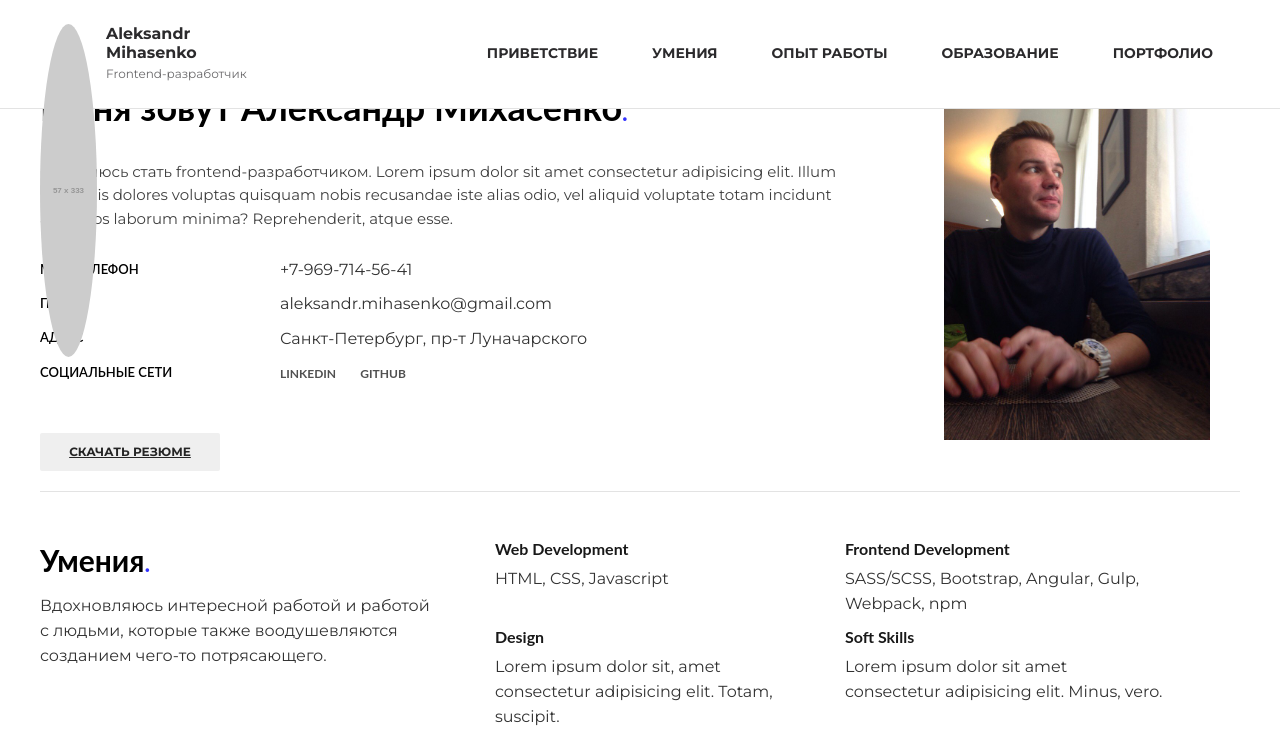
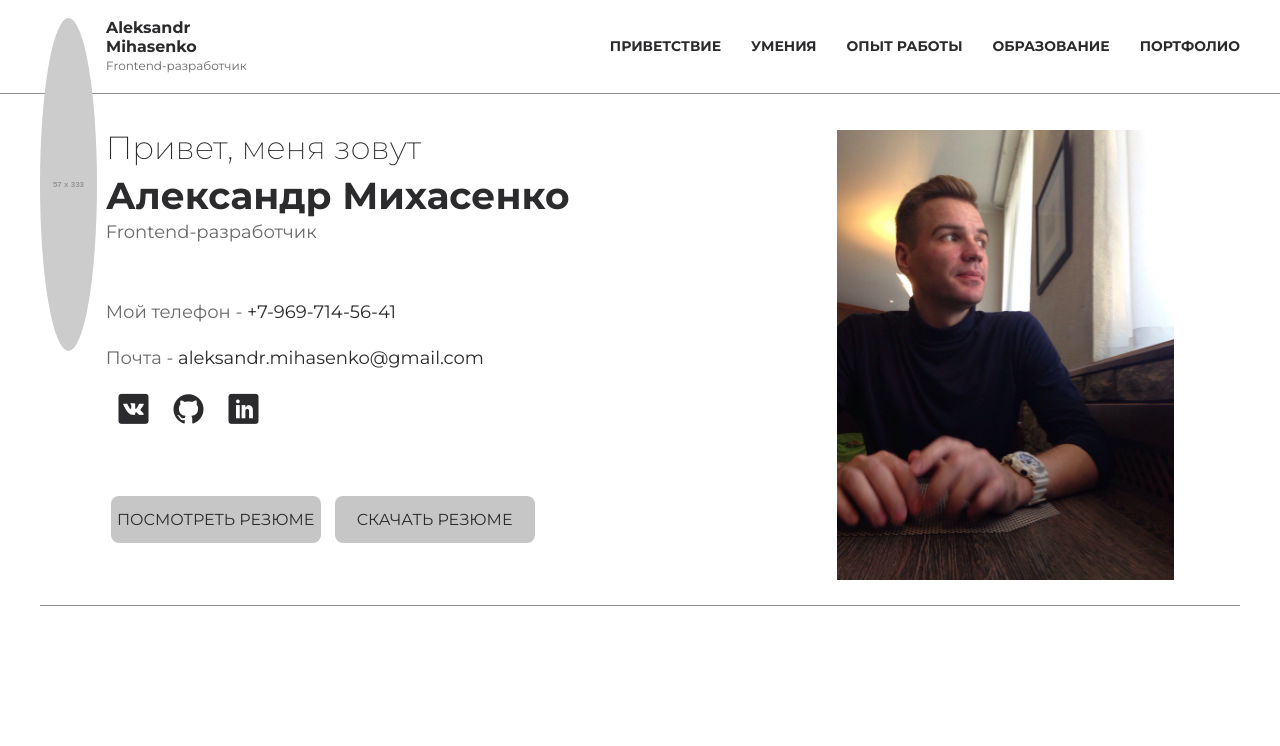
Before and after one commit to AleksandrMihasenko/AleksandrMihasenko.github.io, a plain HTML site: page index.html in a window 1280 px wide. Shown: the top 746 px of the page. Drawn offline with nearby package versions, Linux system fonts and the light colour scheme; placeholder pictures from the web are drawn by us.

Commit message:
change section about me

```diff
--- /dev/null
+++ b/css/fonts.css
@@ -0,0 +1,36 @@
+@font-face {
+  font-family: 'icomoon';
+  src:  url('../fonts/icomoon.eot?vsjhsb');
+  src:  url('../fonts/icomoon.eot?vsjhsb#iefix') format('embedded-opentype'),
+    url('../fonts/icomoon.ttf?vsjhsb') format('truetype'),
+    url('../fonts/icomoon.woff?vsjhsb') format('woff'),
+    url('../fonts/icomoon.svg?vsjhsb#icomoon') format('svg');
+  font-weight: normal;
+  font-style: normal;
+  font-display: block;
+}
+
+[class^="icon-"], [class*=" icon-"] {
+  /* use !important to prevent issues with browser extensions that change fonts */
+  font-family: 'icomoon' !important;
+  speak: never;
+  font-style: normal;
+  font-weight: normal;
+  font-variant: normal;
+  text-transform: none;
+  line-height: 1;
+
+  /* Better Font Rendering =========== */
+  -webkit-font-smoothing: antialiased;
+  -moz-osx-font-smoothing: grayscale;
+}
+
+.icon-vk:before {
+  content: "\ea98";
+}
+.icon-github:before {
+  content: "\eab0";
+}
+.icon-linkedin:before {
+  content: "\eac9";
+}
--- a/index.html
+++ b/index.html
@@ -4,6 +4,7 @@
     <meta charset="UTF-8">
     <meta name="viewport" content="width=device-width, initial-scale=1.0">
     <title>Александр Михасенко</title>
+    <link rel="stylesheet" href="css/fonts.css">
     <link rel="stylesheet" href="https://cdnjs.cloudflare.com/ajax/libs/normalize/8.0.1/normalize.min.css">
     <link rel="stylesheet" href="css/style.css">
 </head>
@@ -38,41 +39,34 @@
 
         <section class="about">
             <div class="container">
+                <div class="about__row">
+                    <div class="about__content">
+                        <h2 class="about__subtitle">Привет, меня зовут </h2>
+                        <h1 class="about__title">Александр Михасенко</h1>
+                        <div class="about__text">Frontend-разработчик</div>
+                        <br> <br>
+                        <div class="about__text">Мой телефон - <a href="tel:79697145641">+7-969-714-56-41</a></div>
+                        <div class="about__text">Почта - <a href="mailto:aleksandr.mihasenko@gmail.com">aleksandr.mihasenko@gmail.com</a></div>
 
-                <div class="about-me" id="about-me">
-                    <div class="about-me__text">
-                        <h1 class="about-me__title title">Меня зовут Александр Михасенко<span class="point"></span></h1>
-                        <div class="about-me__descr">Стремлюсь стать frontend-разработчиком. Lorem ipsum dolor sit amet consectetur adipisicing elit. Illum blanditiis dolores voluptas quisquam nobis recusandae iste alias odio, vel aliquid voluptate totam incidunt amet eos laborum minima? Reprehenderit, atque esse.</div>
-                        <div class="about-me__info">
-                            <div class="about-me__row">
-                                <div class="about-me__column-title">Мой телефон</div>
-                                <div class="about-me__column-text">+7-969-714-56-41</div>
-                            </div>
-                            <p class="about-me__row">
-                                <span class="about-me__column-title">Почта</span>
-                                <span class="about-me__column-text">aleksandr.mihasenko@gmail.com</span>
-                            </p>
-                            <p class="about-me__row">
-                                <span class="about-me__column-title">Адрес</span>
-                                <span class="about-me__column-text">Санкт-Петербург, пр-т Луначарского</span>
-                            </p>
-                            <p class="about-me__row">
-                                <span class="about-me__column-title">Социальные сети</span>
-                                <span class="about-me__column-text">
-                                    <a href="https://www.linkedin.com/in/aleksandr-mihas/" target="_blank">Linkedin</a>
-                                    <a href="https://github.com/AleksandrMihasenko?tab=repositories" target="_blank">Github</a>
-                                </span>
-                            </p>
+                        <div class="social">
+                            <a href="https://vk.com/id2031796" target="_blank class="social__link">
+                                <span class="icon-vk"></span>
+                            </a>
+                            <a href="https://github.com/AleksandrMihasenko?tab=repositories" target="_blank class="social__link">
+                                <span class="icon-github"></span>
+                            </a>
+                            <a href="https://www.linkedin.com/in/aleksandr-mihas/" target="_blank class="social__link">
+                                <span class="icon-linkedin"></span>
+                            </a>
                         </div>
 
-                        <a href="#" class="about-me__btn btn">Скачать резюме</a>
+                        <a href="#" class="btn">Посмотреть резюме</a>
+                        <button type="button" href="#" class="btn">Скачать резюме</button>
                     </div>
 
-                    <div class="about-me__img">
-                        <img src="images/my-photo.jpg" alt="my photo">
-                    </div>
+                    <img class="about__photo" src="images/my-photo.jpg" alt="">
+
                 </div>
-
             </div>
         </section>
 
--- a/scss/style.scss
+++ b/scss/style.scss
@@ -1,8 +1,5 @@
 // fonts
-
-// @import url('https://fonts.googleapis.com/css2?family=Lato:wght@700&family=Roboto:wght@400;700&display=swap');
-// @import url('https://fonts.googleapis.com/css2?family=Lato:wght@700&family=Roboto:wght@400;700&display=swap');
-@import url('https://fonts.googleapis.com/css2?family=Montserrat:ital,wght@0,300;0,400;0,700;1,300&display=swap');
+@import url('https://fonts.googleapis.com/css2?family=Montserrat:ital,wght@0,200;0,300;0,400;0,700;1,300&display=swap');
 
 @import 'variables/colors';
 
@@ -13,8 +10,7 @@ html {
 body {
     font-family: 'Montserrat', sans-serif;
     font-size: 1rem;
-    line-height: 1.56;
-    background-color: #fff;
+    background-color: $white;
 
 }
 
@@ -25,31 +21,25 @@ body {
     margin: 0 auto;
 }
 
-.point::after {
-    content: '.';
-    color: #3333ff;
-    font-size: 24px;
-}
-
-.title {
-    font-size: 30px;
-    font-weight: 700;
-    font-family: 'Lato', sans-serif;
-}
-
 .btn {
     display: inline-block;
-    background-color: #efefef;
-    color: #252525;
-    font-size: 12px;
+    vertical-align: top;
+    background-color: rgba($grey-light, .5);
+    color: $black;
+    font-size: 1.06rem;
     text-transform: uppercase;
-    font-weight: 700;
-    width: 170px;
-    padding: 10px 5px 10px 5px;
+    text-decoration: none;
+    font-family: inherit;
+    font-weight: normal;
+    line-height: 1.1;
+    width: 200px;
+    padding: 15px 5px 15px 5px;
+    margin: 0 5px 50px 5px;
     text-align: center;
     border: none;
-    border-radius: 2px;
+    border-radius: 8px;
     transition: 0.3s all ease-in-out;
+    cursor: pointer;
 
     &:hover {
         box-shadow: 10px 10px 21px -8px rgba(0, 0, 0, 0.8);
@@ -62,48 +52,13 @@ body {
     background-color: #fff;
     width: 100%;
     z-index: 5;
-    min-height: 50px;
-    border-bottom: 1px solid #e3e3e3;
+    border-bottom: 1px solid $grey-light;
 
     &__row {
         display: flex;
         justify-content: space-between;
         align-items: center;
     }
-
-    // &__navigation {
-        // width: 85%;
-        // display: flex;
-        // justify-content: space-between;
-
-        // li {
-        //     flex: 0 0 auto;
-        //     list-style-type: none;
-        //     margin-right: 20px;
-
-        //     a {
-        //         color: #252525;
-        //         text-transform: uppercase;
-        //         font-size: 12px;
-        //         font-family: 'Lato', serif;
-        //         font-weight: 700;
-        //         line-height: 1.5;
-        //         text-decoration: none;
-        //     }
-
-        //     a:hover {
-        //         color: #3333ff;
-        //         text-decoration: underline;
-        //     }
-
-        //     a:active {
-        //         color: #3333ff;
-        //         opacity: 0.7;
-        //         text-decoration: underline;
-        //     }
-
-        // }
-    // }
 }
 
 .user {
@@ -137,104 +92,87 @@ body {
 }
 
 .navigation {
+    position: relative;
     display: flex;
     height: 100%;
 
     &__link {
-        padding: 8px 25px;
+        margin-left: 2rem;
         font-size: 0.93rem;
         color: $black;
         text-transform: uppercase;
         font-weight: bold;
         text-decoration: none;
-        border: 2px solid transparent;
-        border-radius: 20px;
 
         &:hover {
-            border: 2px solid $black;
+            text-decoration: underline;
         }
     }
 }
 
-.about-me {
-    position: relative;
-    top: 50px;
-    width: 100%;
-    min-height: 200px;
-    display: flex;
-    justify-content: space-between;
-    padding: 35px 0 20px 0;
-    border-bottom: 1px solid #e3e3e3;
+.about {
+    padding: 130px 0 50px 0;
 
-    &__text {
-        margin-right: 80px;
+    &__row {
+        position: relative;
+        display: flex;
+        justify-content: space-around;
+        border-bottom: 1px solid $grey-light;
+    }
+
+    &__content {
+        width: 50%;
     }
 
     &__title {
-        margin: 0 0 30px 0;
-        font-size: 36px;
-        line-height: 1.25;
+        font-size: 2.5rem;
+        color: $black;
+        font-weight: 700;
+        margin: 0;
+        margin-bottom: 5px;
     }
 
-    &__descr {
-        margin-bottom: 30px;
-        opacity: 0.75;
+    &__subtitle {
+        font-size: 2.13rem;
+        color: $black;
+        font-weight: 200;
+        margin: 0;
+        margin-bottom: 7px;
     }
 
-    &__info {
-        margin-bottom: 50px;
-    }
-
-    &__row {
-        width: 80%;
-        display: flex;
-        align-items: center;
-        line-height: 1.2;
-    }
-
-    &__column-title {
-        width: 140px;
-        margin-right: 100px;
-        font-size: 13px;
-        font-weight: 600;
-        text-transform: uppercase;
-        font-family: 'Lato', sans-serif;
-    }
-
-    &__column-text {
-        font-size: 16px;
-        opacity: 0.8;
-        padding-left: -100px;
-
+    &__text {
+        font-size: 1.2rem;
+        color: rgba($black, .7);
+        margin: 0;
+        margin-bottom: 25px;
 
         a {
-            color: #252525;
-            text-transform: uppercase;
-            font-size: 12px;
-            font-family: 'Lato', serif;
-            font-weight: 700;
-            line-height: 1.5;
             text-decoration: none;
-            padding-right: 20px;
-        }
-
-        a:hover {
-            color: #3333ff;
-            text-decoration: underline;
-        }
-
-        a:active {
-            color: #3333ff;
-            opacity: 0.7;
-            text-decoration: underline;
+            color: $black;
         }
     }
 
-    &__img {
-        padding-right: -80px;
+    &__photo {
+        position: relative;
+        max-height: 450px;
+        margin-bottom: 25px;
+    }
+}
 
-        img {
-            max-width: 90%;
+.social {
+    display: flex;
+    margin-bottom: 5rem;
+
+    a {
+        display: block;
+        text-decoration: none;
+        color: $black;
+        margin: 10px 20px 0 20px;
+        transform: scale(2);
+
+        span {
+            width: 100px;
+            height: 100px;
         }
     }
 }
```
Also changed, not shown: css/style.css, fonts/icomoon.ttf (added), fonts/icomoon.woff (added), images/about-social-item-in.svg (added), 2 other files.
